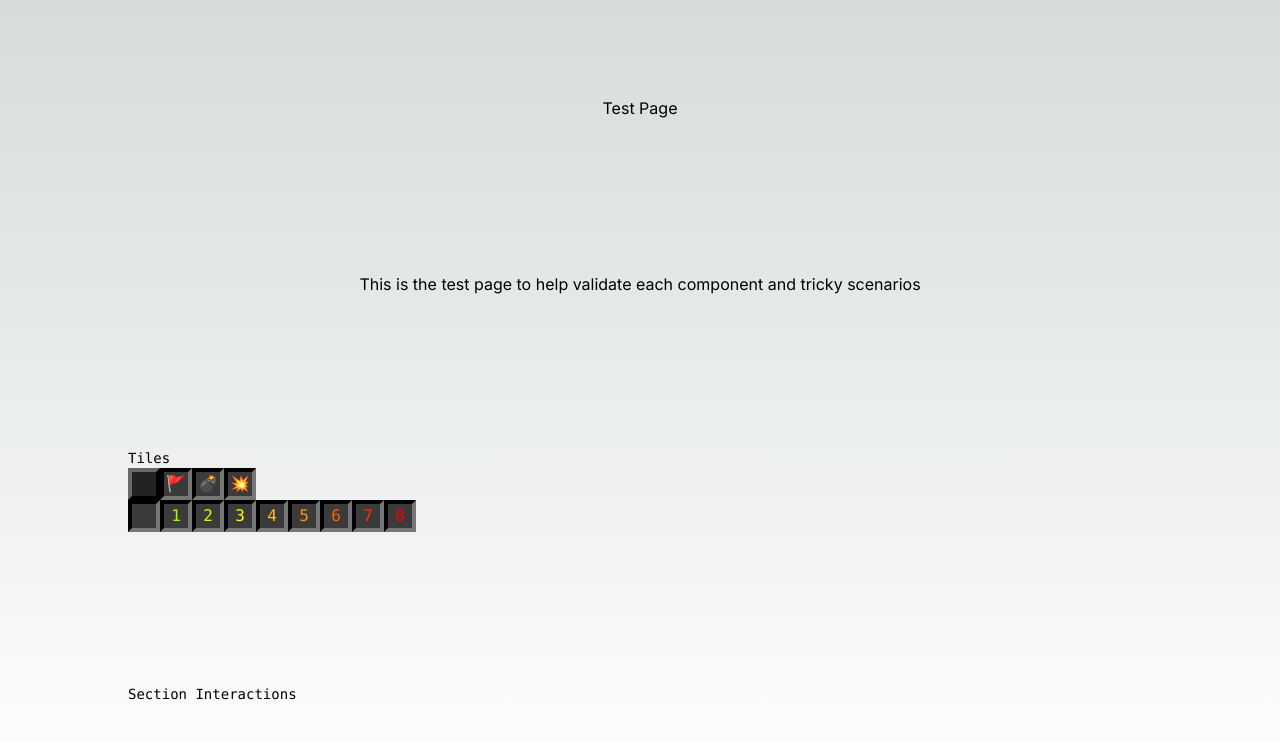
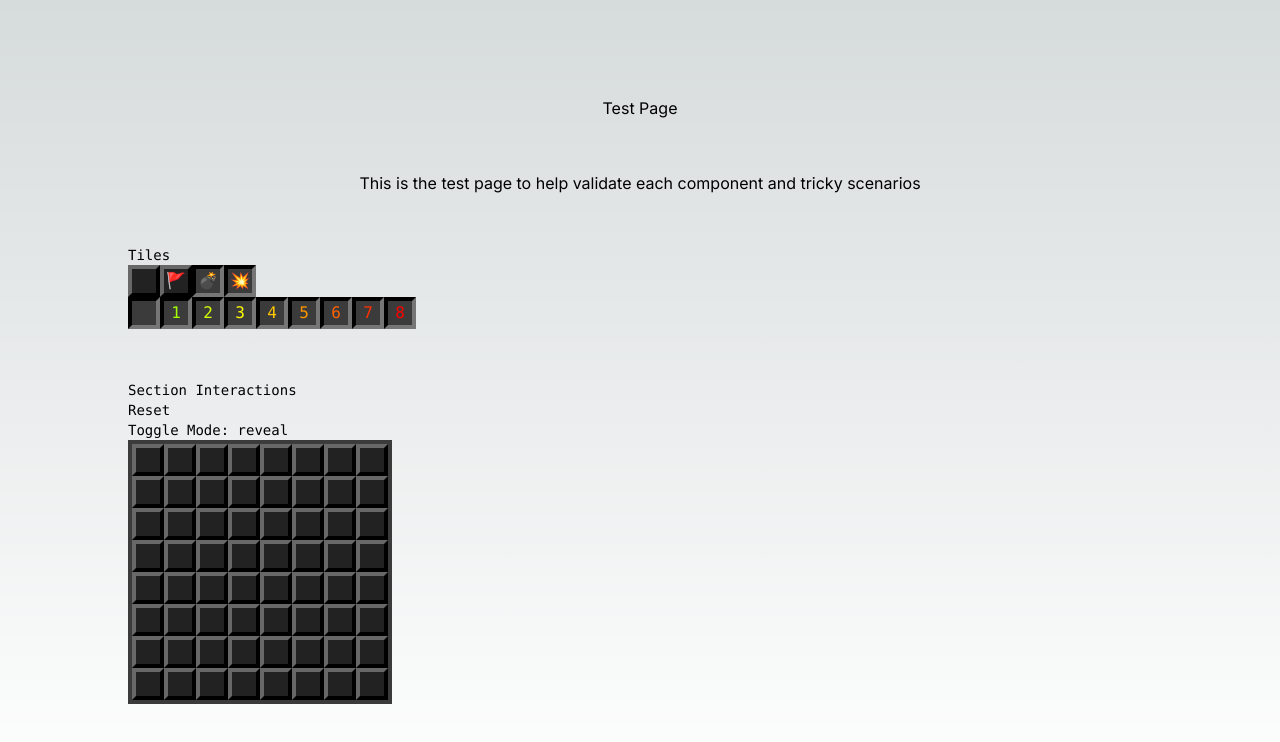
Before and after one commit to smaclell/windswept, a Next.js app in the folder ui/: page /test in a window 1280 px wide. Shown: the top 742 px of the page. Built offline with nearby package versions, Linux system fonts and the light colour scheme.

Commit message:
A hacky but playable version, please don't judge me too hard
The test page has a very simple version that can be played
It is not optimized and an 8x8 grid.

```diff
--- a/ui/package.json
+++ b/ui/package.json
@@ -10,9 +10,11 @@
   },
   "dependencies": {
     "clsx": "^2.1.0",
+    "immer": "^10.0.4",
     "next": "14.1.4",
     "react": "^18",
-    "react-dom": "^18"
+    "react-dom": "^18",
+    "zustand": "^4.5.2"
   },
   "devDependencies": {
     "@types/node": "^20",
--- /dev/null
+++ b/ui/src/app/game/section.tsx
@@ -0,0 +1,26 @@
+import { useStore } from "zustand";
+import type { Mode, SectionStore } from "@/store";
+import { Tile } from "./tile";
+import { useCallback } from "react";
+
+export default function Section({ store, mode }: { store: SectionStore, mode: Mode }) {
+  const { size, tile, update } = useStore(store);
+  const bound = useCallback((x: number, y: number) => update(mode, x, y), [mode, update]);
+
+  return (
+    <section className="section" data-size={size}>
+      {[...Array(size)].map((_, x) => (
+        <>
+          {[...Array(size)].map((_, y) => {
+            const key = `${x},${y}`;
+            const data = tile(x, y);
+            const { state, mineCount } = data;
+            return (
+              <Tile key={key} state={state} mineCount={mineCount} x={x} y={y} onClick={bound} />
+            );
+          })}
+        </>
+      ))}
+    </section>
+  );
+}
--- a/ui/src/app/game/tile.tsx
+++ b/ui/src/app/game/tile.tsx
@@ -12,18 +12,29 @@ const content: Record<TileState, string> = {
 export function Tile({
   state,
   mineCount = 0,
+  x,
+  y,
+  onClick
 }: {
   state: TileState,
   mineCount: number,
+  x: number,
+  y: number,
+  onClick: (x: number, y: number) => void,
 }) {
   // TODO: Accessibilty
   let inside = content[state];
   if (state === 'visible') {
-    inside = mineCount > 0? `${mineCount}` : '';
+    inside = mineCount > 0 ? `${mineCount}` : '';
   }
 
   return (
-    <div className={clsx('tile', state)} data-count={state === 'visible' ? mineCount : undefined}>
+    <div
+      className={clsx('tile', state)}
+      data-x={x} data-y={y}
+      data-count={state === 'visible' ? mineCount : undefined}
+      onClick={state === 'flag' || state === 'unknown' ? () => onClick(x, y) : undefined}
+    >
       {inside}
     </div>
   );
--- a/ui/src/app/globals.css
+++ b/ui/src/app/globals.css
@@ -46,9 +46,10 @@ body {
   transition: all 0.2s ease-in-out;
 }
 
-.tile.unknown {
+.tile.unknown, .tile.flag {
   background-color: #222222;
   border: #141414 4px outset;
+  cursor: pointer;
 }
 
 .tile[data-count="8"] {
@@ -75,3 +76,63 @@ body {
 .tile[data-count="1"] {
   color: #A4FF00;
 }
+
+.tile[data-x="0"] {
+  grid-column: 1;
+}
+.tile[data-x="1"] {
+  grid-column: 2;
+}
+.tile[data-x="2"] {
+  grid-column: 3;
+}
+.tile[data-x="3"] {
+  grid-column: 4;
+}
+.tile[data-x="4"] {
+  grid-column: 5;
+}
+.tile[data-x="5"] {
+  grid-column: 6;
+}
+.tile[data-x="6"] {
+  grid-column: 7;
+}
+.tile[data-x="7"] {
+  grid-column: 8;
+}
+
+.tile[data-y="0"] {
+  grid-row: 1;
+}
+.tile[data-y="1"] {
+  grid-row: 2;
+}
+.tile[data-y="2"] {
+  grid-row: 3;
+}
+.tile[data-y="3"] {
+  grid-row: 4;
+}
+.tile[data-y="4"] {
+  grid-row: 5;
+}
+.tile[data-y="5"] {
+  grid-row: 6;
+}
+.tile[data-y="6"] {
+  grid-row: 7;
+}
+.tile[data-y="7"] {
+  grid-row: 8;
+}
+
+.section {
+  display: grid;
+  grid-template-rows: repeat(8, calc(2rem));
+  grid-template-columns: repeat(8 /*attr(data-size, 0)*/, calc(2rem));
+
+  border: #3b3b3b 4px solid;
+  width: fit-content;
+  height: fit-content;
+}
--- a/ui/src/app/test/page.tsx
+++ b/ui/src/app/test/page.tsx
@@ -1,6 +1,30 @@
+'use client'
+import { useCallback, useEffect, useState } from 'react';
+import { useStore } from 'zustand';
+import { randomizer, createSectionStore, Mode } from '@/store';
 import { Tile } from "../game/tile";
+import Section from '../game/section';
+
+const size = 8;
+const store = createSectionStore(size, 0, 0);
+
+const fakeTileProps = {
+  mineCount: 0,
+  x: 0,
+  y: 0,
+  onClick: (x: number, y: number) => {alert(`{ x: ${x}, y: ${y} }`)},
+};
 
 export default function Home() {
+  const { initialize } = useStore(store);
+  const [mode, setMode] = useState<Mode>('reveal');
+
+  const reset = useCallback(() => initialize(randomizer(size, 8)), [initialize]);
+
+  useEffect(() => {
+    reset();
+  }, [reset]);
+
   if (process.env.NODE_ENV !== 'development') {
     return null;
   }
@@ -12,25 +36,30 @@ export default function Home() {
       <section className="z-10 max-w-5xl w-full items-center justify-between font-mono text-sm">
         <h2>Tiles</h2>
         <div className="flex flex-wrap">
-          <Tile state="unknown" mineCount={0} />
-          <Tile state="flag" mineCount={0} />
-          <Tile state="mine" mineCount={0} />
-          <Tile state="explosion" mineCount={0} />
+          <Tile state="unknown" {...fakeTileProps} />
+          <Tile state="flag" {...fakeTileProps} />
+          <Tile state="mine" {...fakeTileProps} />
+          <Tile state="explosion" {...fakeTileProps} />
         </div>
         <div className="flex flex-wrap">
-          <Tile state="visible" mineCount={0} />
-          <Tile state="visible" mineCount={1} />
-          <Tile state="visible" mineCount={2} />
-          <Tile state="visible" mineCount={3} />
-          <Tile state="visible" mineCount={4} />
-          <Tile state="visible" mineCount={5} />
-          <Tile state="visible" mineCount={6} />
-          <Tile state="visible" mineCount={7} />
-          <Tile state="visible" mineCount={8} />
+          <Tile state="visible" {...fakeTileProps} mineCount={0} />
+          <Tile state="visible" {...fakeTileProps} mineCount={1} />
+          <Tile state="visible" {...fakeTileProps} mineCount={2} />
+          <Tile state="visible" {...fakeTileProps} mineCount={3} />
+          <Tile state="visible" {...fakeTileProps} mineCount={4} />
+          <Tile state="visible" {...fakeTileProps} mineCount={5} />
+          <Tile state="visible" {...fakeTileProps} mineCount={6} />
+          <Tile state="visible" {...fakeTileProps} mineCount={7} />
+          <Tile state="visible" {...fakeTileProps} mineCount={8} />
         </div>
       </section>
       <section className="z-10 max-w-5xl w-full items-center justify-between font-mono text-sm">
         <h2>Section Interactions</h2>
+        <div>
+          <button className="block" onClick={reset}>Reset</button>
+          <button className="block" onClick={() => setMode(mode => mode === 'reveal' ? 'flag' : 'reveal')}>Toggle Mode: {mode}</button>
+        </div>
+        <Section store={store} mode={mode} />
       </section>
     </main>
   )
--- a/ui/src/store.ts
+++ b/ui/src/store.ts
@@ -1 +1,161 @@
+import { create } from 'zustand';
+import { produce } from 'immer';
+
+// TODO: You might want to allow multiple states to be active at once
 export type TileState = 'visible' | 'unknown' | 'flag' | 'mine' | 'explosion';
+export type Mode = 'flag' |'reveal';
+
+type Point = {
+  x: number;
+  y: number;
+};
+
+// TODO: Optimize the lookup to not use strings
+
+type SectionState = {
+  size: number;
+  offsetX: number;
+  offsetY: number;
+  playing: boolean;
+  _tileState: Record<string, { state: TileState; mineCount: number; mine: boolean, x: number, y: number }>;
+  initialize(mines: Point[]): void;
+  tile(x: number, y: number): { state: TileState; mineCount: number };
+  update(action: Mode, x: number, y: number): void;
+};
+
+function getNeighbourKeys(x: number, y: number, size: number) {
+  const keys: string[] = [];
+  if (0 < x) {
+    keys.push(`${x-1},${y}`);
+    if (0 < y) {
+      keys.push(`${x-1},${y-1}`);
+    }
+    if ((y + 1) < size) {
+      keys.push(`${x-1},${y+1}`);
+    }
+  }
+  if ((x + 1) < size) {
+    keys.push(`${x+1},${y}`);
+    if (0 < y) {
+      keys.push(`${x+1},${y-1}`);
+    }
+    if ((y + 1) < size) {
+      keys.push(`${x+1},${y+1}`);
+    }
+  }
+
+  if (0 < y) {
+    keys.push(`${x},${y-1}`);
+  }
+  if (y + 1 < size) {
+    keys.push(`${x},${y+1}`);
+  }
+
+  return keys;
+}
+
+function reveal(state: SectionState, x: number, y: number) {
+  const key = `${x},${y}`;
+  const current = state._tileState[key];
+  current.state = 'visible';
+  if (current.mineCount === 0) {
+    const neighbours = getNeighbourKeys(x, y, state.size);
+    for (const neighbour of neighbours) {
+      const neighbourTile = state._tileState[neighbour];
+      if (neighbourTile.state === 'unknown') {
+        reveal(state, neighbourTile.x, neighbourTile.y);
+      }
+    }
+  }
+}
+
+export function randomizer(size: number, count: number): Point[] {
+  const points: Point[] = [];
+  for (let i = 0; i < count; i++) {
+    const x = Math.floor(Math.random() * size);
+    const y = Math.floor(Math.random() * size);
+    points.push({ x, y });
+  }
+
+  return points;
+}
+
+export function createSectionStore(size: number, offsetX: number, offsetY: number) {
+  return create<SectionState>((set, get) => ({
+    size,
+    offsetX,
+    offsetY,
+    mode: 'reveal',
+    playing: true,
+    _tileState: {},
+    initialize(mines) { // TODO: Overflow from the neighbours
+      const tileState: SectionState['_tileState'] = {};
+
+      // TODO: Make it sparse
+      for (let y = 0; y < size; y++) {
+        for (let x = 0; x < size; x++) {
+          tileState[`${x},${y}`] = {
+            x,
+            y,
+            state: 'unknown',
+            mineCount: 0,
+            mine: false,
+          };
+        }
+      }
+
+      for (const mine of mines) {
+        tileState[`${mine.x},${mine.y}`].mine = true;
+
+        getNeighbourKeys(mine.x, mine.y, size).forEach((key) => {
+          tileState[key].mineCount++;
+        });
+      }
+
+      set((state) => ({
+        ...state,
+        playing: true,
+        _tileState: tileState,
+      }));
+    },
+    tile(x, y) {
+      return get()._tileState[`${x},${y}`] ?? { state: 'unknown', mineCount: 0 };
+    },
+    update(mode, x, y) {
+      if(!get().playing) {
+        return;
+      }
+
+      const key = `${x},${y}`;
+
+      if (mode === 'flag') {
+        return set(produce<SectionState>((state) => {
+          const current = state._tileState[key];
+
+          if (current.state === 'flag') {
+            current.state = 'unknown';
+          } else if (current.state === 'unknown') {
+            current.state = 'flag';
+          }
+        }));
+      }
+
+      if (mode === 'reveal') {
+        return set(produce<SectionState>((state) => {
+          const current = state._tileState[key];
+            if (current.mine) {
+              current.state = 'explosion';
+              state.playing = false;
+              return;
+            }
+
+            reveal(state, x, y);
+        }));
+      }
+
+      throw new Error(`Unknown mode ${mode}`);
+    },
+  }));
+}
+
+export type SectionStore = ReturnType<typeof createSectionStore>;
```
Also changed, not shown: 1 other file (tests, documents, lock files or other folders).
